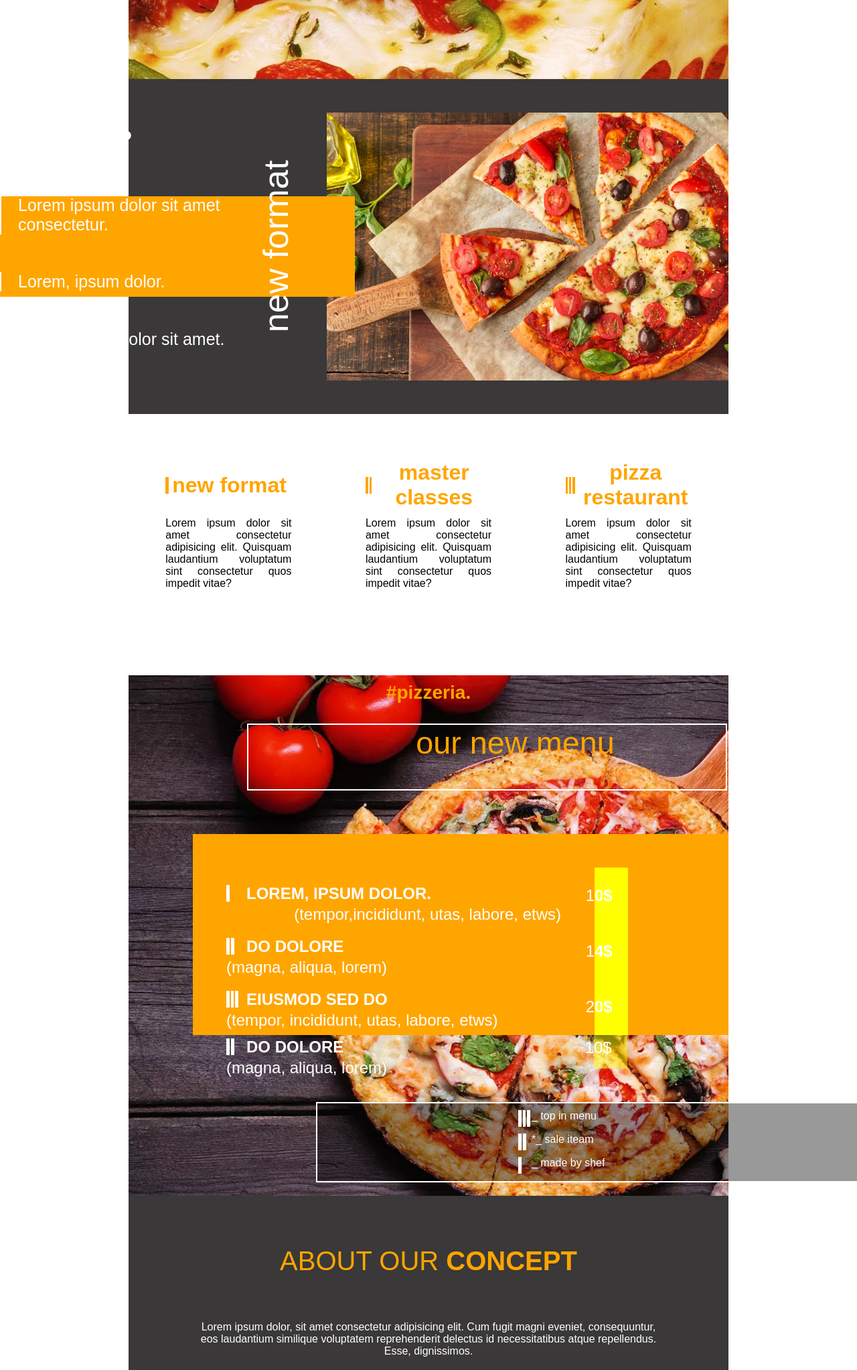
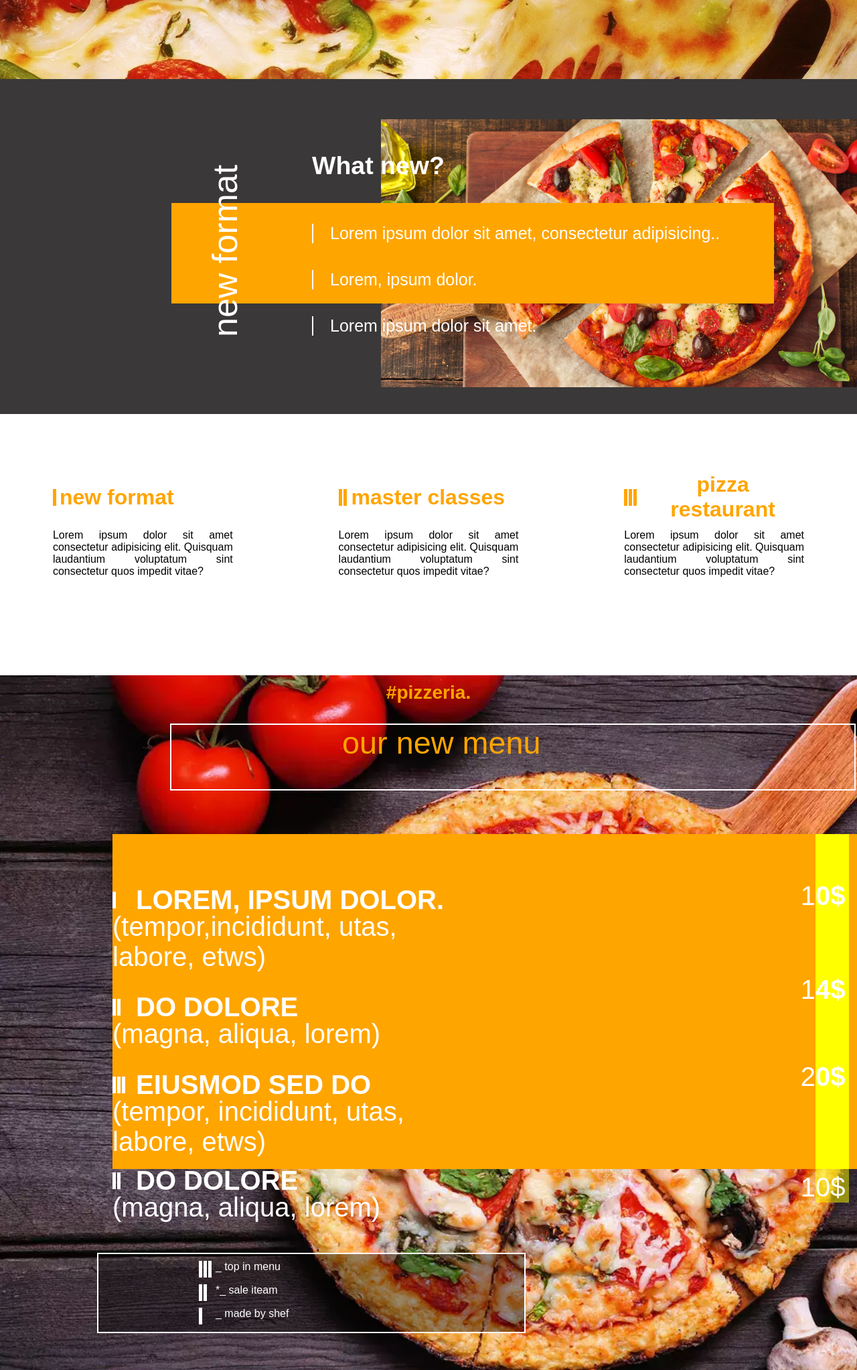
Before and after one commit to Richarddesnoues/08-04-2022-projet, a plain HTML site: page index.html in a window 1280 px wide. Shown: the part 582-2627 px from the top of the page at 67% size. Drawn offline with Linux system fonts and the light colour scheme.

Commit message:
reset des positions relative et absolute et intégration terminée jusqu'à about our concept

```diff
--- a/index.html
+++ b/index.html
@@ -35,7 +35,6 @@
 
                 <div class="banner">
 
-                </div>
                     <h1 class="title">
                         <div class="bloc1">
                             <div class="grand">
@@ -44,9 +43,10 @@
                             <div class="openning">
                                 <p>openning</p>
                             </div>
-                    </div>
                             <div class="subtitle">
                                 <h2>read more</h2>
+                            </div>
+                        </div>
                 </div>
                 </h1>
             </div>
@@ -59,22 +59,29 @@
         <section class="news">
 
             <div class="container_news">
-                <div class="pizza_img">
+                <!-- <div class="pizza_img">
+                    <div class="rect_orange">
 
                     </div>
-
+                </div>-->
+                <div class="little">
                     <div class="rectangle">
 
-                </div>
                         <div class="what">
+
+                            <aside>
+                                <p>new format</p>
+                            </aside>
+
                             <div class="what_new">
+
+                                <div class="lorem">
                                     <h2>
                                         What new?
                                     </h2>
-                    </div>
-                    <div class="lorem">
+                                    <div class="loremP">
                                         <div class="border">
-                            <p>Lorem ipsum dolor sit amet consectetur.</p>
+                                            <p>Lorem ipsum dolor sit amet, consectetur adipisicing..</p>
                                         </div>
 
                                         <div class="border">
@@ -86,11 +93,14 @@
                                         </div>
                                     </div>
                                 </div>
+                            </div>
+                        </div>
+                    </div>
+                </div>
+            </div>
 
 
-                <aside>
-                    <p>new format</p>
-                </aside>
+
     </div>
 
     </section>
@@ -216,8 +226,9 @@
                         </div>
                     </div>
                     <!-------------------------------------------------RECTANGLE PRIX GAUCHE--------------------------->
+                    <div class="sticky">
                     <div class="rectangle_prix">
-                            <div class="uno">
+                        <div class="uno_grande ">
                             <p>1</p>
                         </div>
 
@@ -231,6 +242,7 @@
 
                     </div>
 
+                </div>
 
 
 
@@ -238,13 +250,14 @@
 
 
                 <!---------------------------------------------------RECTANGLE JAUNE----------------------------->
+                <div class="sticky">
                     <div class="rectangle_jaune">
 
-                            <div class="zero">
+                        <div class="zero_zero">
                             <p>0$</p>
                         </div>
 
-                            <div class="4">
+                        <div class="quatre">
                             <p>4$</p>
                         </div>
 
@@ -253,7 +266,7 @@
                         </div>
                     </div>
                 </div>
-
+            </div>
                 <!--------------------------------------------------------MENU QUI DéPASSE DU RECTANGLE MENU----------------------->
                 <div class="exter_bat_group">
                     <div class="new_bat_group">
@@ -329,7 +342,9 @@
                 about our <span class="concept_title">concept</span>
             </h2>
             <p>
-                    Lorem ipsum dolor, sit amet consectetur adipisicing elit. Cum fugit magni eveniet, consequuntur, eos laudantium similique voluptatem reprehenderit delectus id necessitatibus atque repellendus. Esse, dignissimos.
+                Lorem ipsum dolor, sit amet consectetur adipisicing elit. Cum fugit magni eveniet, consequuntur, eos
+                laudantium similique voluptatem reprehenderit delectus id necessitatibus atque repellendus. Esse,
+                dignissimos.
             </p>
             <div class="mid_nav">
                 <ul>
@@ -346,6 +361,7 @@
 
 
     </div>
+    <script src="index.js"></script>
 </body>
 
 </html>
--- a/style.css
+++ b/style.css
@@ -8,8 +8,9 @@
 
 
 body {
-    width: 70%;
+
     margin: auto;
+
 
 }
 
@@ -59,11 +60,11 @@ header {
 }
 
 .nav_item :hover {
-    color: black;
+    color: orange;
 }
 
 .navbar:focus {
-    color: black
+    color: orange;
 }
 
 .nav_menu {
@@ -142,56 +143,59 @@ a {
     width: 100%;
     height: 150px;
     background-color: orange;
-    margin-top: 150px
+    margin-top: 150px;
 }
 
 .title {
     width: 100%;
 
     color: white;
-    position: relative
+    position: relative;
 }
 
 .title .bloc1 p {
     font-size: 100px;
+
 }
 
 .title .bloc1 .grand {
+    font-weight: 900;
     text-transform: uppercase;
+    margin-top: -20px;
+
 
 }
 
 .title .bloc1 {
     display: flex;
     flex-direction: column;
-    position: absolute;
-    top: -140px;
-    left: 150px;
+    margin-left: 100px;
 }
 
 .openning {
-    position: absolute;
-    top: 70px;
+    margin-top: -30px;
+    line-height: 100px;
+    font-weight: 100;
 }
 
 .subtitle {
+
     display: flex;
     justify-content: end;
     border: 3px solid white;
     width: 270px;
-    position: absolute;
-    right: 250px;
-    top: -35px;
-    text-transform:uppercase;
+    margin-top: -70px;
+    align-self: center;
+    margin-left: 500px;
+    text-transform: capitalize;
     background-color: orange;
-
 }
 
 .subtitle h2 {
 
     padding-top: 10px;
     padding-bottom: 10px;
-    font-size: 27px;
+    font-size: 40px;
     margin-right: 20px;
 
 }
@@ -205,9 +209,26 @@ a {
     background-color: rgb(58, 56, 56);
     min-height: 500px;
     display: flex;
-    flex-direction: row-reverse;
+    flex-direction: row;
+    justify-content: end;
     align-items: center;
-    justify-content: space-between;
+
+
+}
+
+.little {
+    display: flex;
+    align-items: center;
+    height:400px;
+    width:80%;
+    background-color: rgb(58, 56, 56);
+    background-image: url(./asset/pizza_moit2.jpg);
+    background-repeat: no-repeat;
+    background-size:50%;
+    background-size: contain;
+    background-position: right 0px;
+    margin-top: 20px;
+
 
 }
 
@@ -217,37 +238,29 @@ a {
 
 }
 
-.pizza_img {
-    background-image: url(./asset/pizza_moit2.jpg);
-    background-repeat: no-repeat;
-    background-size: cover;
-    background-position: left 70%;
-    width: 600px;
-    height: 400px;
-    position: relative;
-    z-index: 1;
 
-}
+
+
 
 .rectangle {
-    width: 700px;
+    display: flex;
+    flex-direction: row;
+
+    width: 900px;
     height: 150px;
-    background-color: orange;
-    position: absolute;
-    right: 750px;
-    z-index: 2;
+    background-color:orange;
+
 
 }
 
 .what {
-    height: 400px;
+    height: 0px;
     font-size: 25px;
-    position: absolute;
-    right: 850px;
-    z-index: 3;
+
+
     /* padding-bottom: 0.5em; */
     display: flex;
-    flex-direction: column;
+    /* flex-direction: column; */
     justify-content: space-evenly;
 
 
@@ -258,22 +271,34 @@ a {
     font-weight: bolder;
 
 
+
+}
+
+.what_new {
+    display: flex;
+
+
 }
 
 
 
 
-
-
 .lorem {
-    height: 300px;
+    height:300px;
     display: flex;
     flex-direction: column;
+    margin-left: 100px;
     justify-content: space-around;
-    padding-top: 15px;
+    margin-top: -90px;
+
 
 
 }
+
+.lorem p {
+    margin-top: 40px;
+}
+
 
 .lorem .border {
     border-left: 2px solid white;
@@ -285,14 +310,12 @@ a {
 
 aside {
     height: 500px;
-    width: 200px;
+    width: fit-content;
     background-color: transparent;
-    z-index: 4;
-    margin-left: 50px;
+    margin-top: -300px;
+    margin-left:50px ;
     font-size: 40px;
     display: flex;
-    justify-content: flex-end;
-    align-items: center;
 
 
 }
@@ -459,24 +482,32 @@ aside p {
 
 }
 
+.pizzeria h3 {
+    font-weight: 900;
+}
+
+
+
 .new_menu h3 {
-    margin-left: 250px;
     font-weight: 100;
+    margin-left:25%;
 
 }
 
 
 
 
-.menu_price h2
- {
+.menu_price h2 {
     color: white;
-    font-size: 1.5em;
+    font-size: 2.5em;
 }
 
-.bat_group p, .rectangle_prix p, .rectangle_jaune p, .exter_bat_group p {
+.bat_group p,
+.rectangle_prix p,
+.rectangle_jaune p,
+.exter_bat_group p {
     color: white;
-    font-size: 1.5em;
+    font-size: 2.5em;
 }
 
 .menu_price {
@@ -484,17 +515,22 @@ aside p {
     flex-direction: column;
     align-items: flex-end;
     margin-top: 65px;
+    min-height: 800px;
 
 
 }
 
 
 .bat_group {
-    height: 300px;
+
+    height: 500px;
     width: 500px;
     display: flex;
     flex-direction: column;
     justify-content: space-around;
+    margin-right: 500px;
+    background-color: orange;
+
 
 
 
@@ -502,7 +538,8 @@ aside p {
 }
 
 
-.bat_group h2, .exter_bat_group h2 {
+.bat_group h2,
+.exter_bat_group h2 {
     margin-left: 10px;
     text-transform: uppercase;
 }
@@ -540,9 +577,11 @@ aside p {
 
 
 
-.un, .deux, .trois {
+.un,
+.deux,
+.trois {
     display: flex;
-    width: 20px;
+    width: 25px;
 }
 
 
@@ -567,23 +606,42 @@ aside p {
     justify-content: center;
     align-items: flex-end;
     background-color: orange;
-    width: 800px;
-    height: 300px;
+    width: 80%;
+    height: 500px;
 
 
 }
 
 
 .rectangle_prix {
+    background-color: transparent;
     display: flex;
     flex-direction: column;
     justify-content: space-around;
     width: 50px;
-    height: 250px;
-    background-color: transparent;
+    height: 500px;
     align-items: flex-end;
+
+
+
+
+
 }
 
+.uno_grande {
+    height: 135px;
+    display: flex;
+    align-items: center;
+
+}
+
+.uno {
+    height: 80px;
+}
+
+.dos {
+    height: 135px;
+}
 
 
 
@@ -594,51 +652,84 @@ aside p {
     flex-direction: column;
     justify-content: space-around;
 
+
     margin-right: 100px;
 
     width: 50px;
-    height: 250px;
+    height: 500px;
     background-color: yellow;
 
 }
 
 
 .rectangle_jaune p {
-    font-size: 24px;
+    font-size: 2.5em;
     font-weight: bold;
+}
+
+.zero_zero {
+    height:135px;
+    display: flex;
+    align-items: center;
+
+}
+
+
+.zero {
+    height: 135px;
+}
+
+.quatre {
+    height: 80px;
 }
 
 
 .new_bat_group {
     display: flex;
-    justify-content: space-between;
-    margin-left: 50px;
+    justify-content:flex-end ;
+
+
+
 }
 
 .exter_bat_group {
-    width: 800px;
-    height: 100px;
+    width: 80%;
 
+    display: flex;
+    flex-direction: row;
+    justify-content: center;
+    align-items: flex-end;
+
+
+
+}
+
+.bat_two_group {
+    width: 500px;
+    margin-right: 500px;
 }
 
 
 .bat_two_two {
-    width:500px;
+    width: 80%;
+    margin-right: 500px;
 }
+
 .rectangle_opaque {
     display: flex;
     flex-direction: column;
-    background-color:  rgba(255,255,0,0.50);
+    background-color: rgba(255, 255, 0, 0.50);
 
     height: 50px;
     width: 50px;
-    margin-right:151px;
-    padding-right: 25px;
+    margin-right: 100px;
+
 }
 
 
 .rectangle_opaque p {
     margin-top: 5px;
+
 }
 
 .new_rectangle_prix {
@@ -646,10 +737,10 @@ aside p {
     display: flex;
     flex-direction: column;
     align-items: flex-end;
-    width:50px;
+    width: 50px;
     height: fit-content;
 
-    margin-left: 30px;
+
 }
 
 /*-----------------------------------------------------FIN MENU PRIX--------------------------------------------------------------*/
@@ -658,12 +749,13 @@ aside p {
 
 
 .suggestions {
-    width: 900px;
+    width: 50%;
     height: 120px;
     background-color: rgba(0, 0, 0, 0.40);
-    margin: auto;
-    margin-left: 280px;
-    margin-bottom: 20px;
+    align-self: center;
+    margin-right: 350px;
+
+    margin-top: 40px;
     color: white;
     border: 2px solid white;
 
@@ -671,15 +763,18 @@ aside p {
 
 
 
-.bat_un_un, .bat_deux_deux, .bat_trois_trois {
+.bat_un_un,
+.bat_deux_deux,
+.bat_trois_trois {
     width: 500px;
     display: flex;
     margin-top: 10px;
-    margin-left: 300px;
+    margin-left: 150px;
 
 
 
 }
+
 /*---------------------------------------------------------------FIN DE SUGGESTION------------------------------------------*/
 
 
@@ -688,9 +783,9 @@ aside p {
 
 /*--------------------------------------------------------------ABOUT OUR CONCEPT SECTION--------------------------------------*/
 
-#our_concept{
+#our_concept {
     min-height: 400px;
-    background-color:rgb(58, 56, 56) ;
+    background-color: rgb(58, 56, 56);
     display: flex;
 
 }
@@ -731,7 +826,7 @@ aside p {
 }
 
 .mid_nav ul li {
-     color: white;
+    color: white;
     text-decoration: none;
     list-style: none;
     font-weight: bolder;
@@ -743,7 +838,7 @@ aside p {
 
 .mid_nav ul {
     display: flex;
-   justify-content: space-around;
+    justify-content: space-around;
 
 }
 
```
Also changed, not shown: index.js (added). Lines whose indentation alone changed are shown as unchanged.
